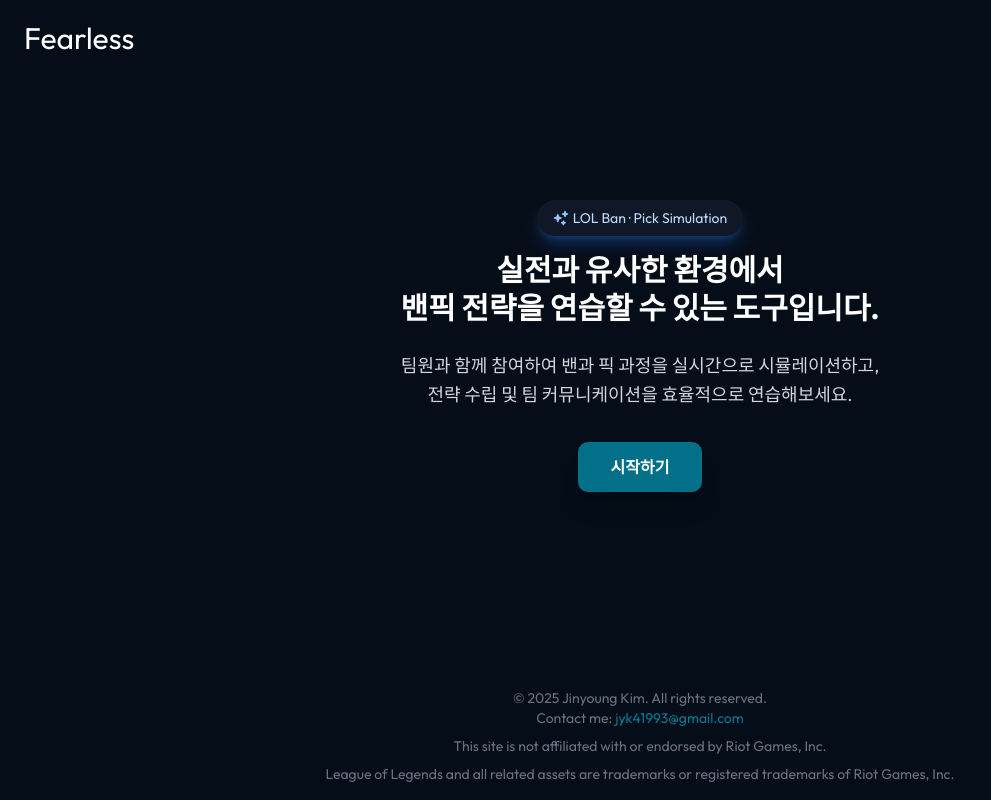
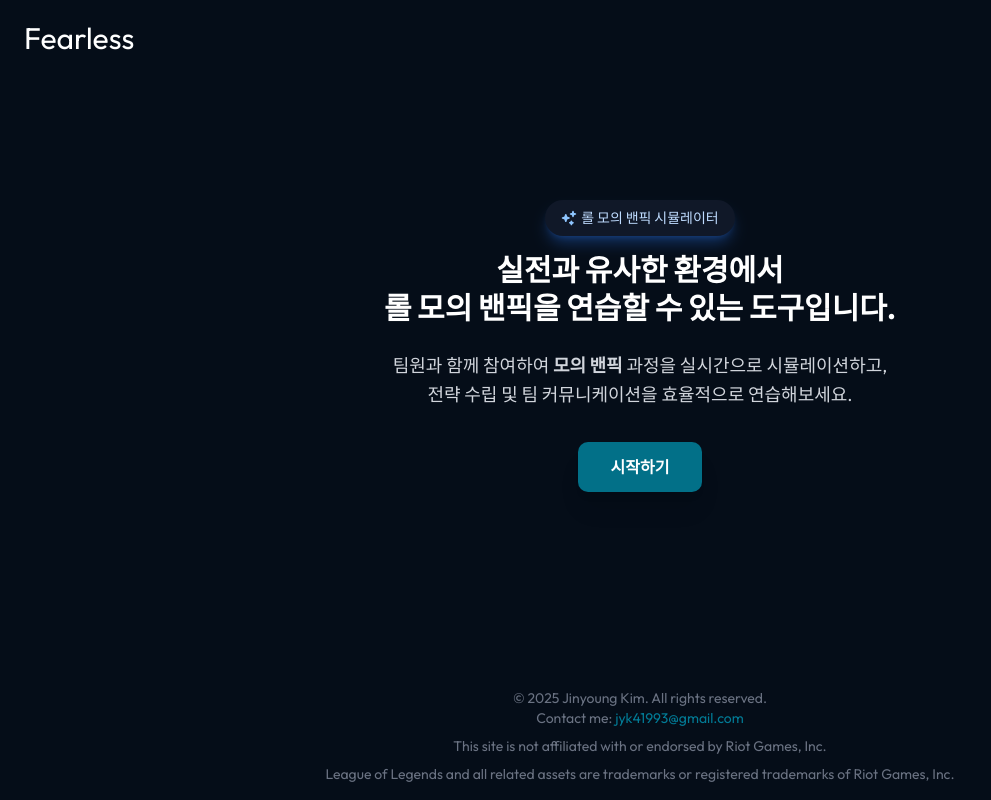
Before and after one commit to Fearless-Lab/fearless-lab.github.io, a React (Vite) app: page / in a window 1280 px wide. Shown: the whole page, without its empty margins (0-991 px from the left). Built offline with nearby package versions, Linux system fonts and the light colour scheme; no server answers.

Commit message:
feat: optimize homepage content with target keywords for better ranking

```diff
--- a/index.html
+++ b/index.html
@@ -1,8 +1,12 @@
 <!DOCTYPE html>
 <html lang="ko">
   <head>
+    <link
+      rel="icon"
+      type="image/png"
+      href="https://fearless-lab.github.io/logo.png"
+    />
     <meta charset="UTF-8" />
-    <link rel="icon" type="image/png" href="/logo.png" />
     <meta
       name="google-site-verification"
       content="YqcAJRdfZJoDlHhJpFHbSl9YiVIPtSeabFQCxhppPH8"
@@ -14,7 +18,7 @@
     <title>롤 모의 밴픽 | 피어리스</title>
     <meta
       name="description"
-      content="Fearless에서 실전처럼 밴픽을 연습하세요. 밴픽 시뮬레이션, 팀 전략, 세트 기록, 스왑까지 완벽 지원하는 모의 밴픽 훈련 도구입니다."
+      content="Fearless에서 롤 모의 밴픽을 실전처럼 연습하세요. 모의 밴픽 시뮬레이션, 팀 전략, 세트 기록, 스왑까지 완벽 지원하는 롤 밴픽 훈련 도구입니다."
     />
     <meta
       name="keywords"
--- a/src/components/HighlightBadge.tsx
+++ b/src/components/HighlightBadge.tsx
@@ -2,7 +2,7 @@ import type { ReactNode } from "react";
 
 const HighlightBadge = ({ children }: { children: ReactNode }) => {
   return (
-    <p className="flex items-center text-sm text-blue-200 mb-4 px-4 py-2 rounded-full bg-gray-900 shadow-lg shadow-blue-500/30">
+    <h1 className="flex items-center text-sm text-blue-200 mb-4 px-4 py-2 rounded-full bg-gray-900 shadow-lg shadow-blue-500/30">
       <svg
         xmlns="http://www.w3.org/2000/svg"
         viewBox="0 0 20 20"
@@ -12,7 +12,7 @@ const HighlightBadge = ({ children }: { children: ReactNode }) => {
         <path d="M15.98 1.804a1 1 0 0 0-1.96 0l-.24 1.192a1 1 0 0 1-.784.785l-1.192.238a1 1 0 0 0 0 1.962l1.192.238a1 1 0 0 1 .785.785l.238 1.192a1 1 0 0 0 1.962 0l.238-1.192a1 1 0 0 1 .785-.785l1.192-.238a1 1 0 0 0 0-1.962l-1.192-.238a1 1 0 0 1-.785-.785l-.238-1.192ZM6.949 5.684a1 1 0 0 0-1.898 0l-.683 2.051a1 1 0 0 1-.633.633l-2.051.683a1 1 0 0 0 0 1.898l2.051.684a1 1 0 0 1 .633.632l.683 2.051a1 1 0 0 0 1.898 0l.683-2.051a1 1 0 0 1 .633-.633l2.051-.683a1 1 0 0 0 0-1.898l-2.051-.683a1 1 0 0 1-.633-.633L6.95 5.684ZM13.949 13.684a1 1 0 0 0-1.898 0l-.184.551a1 1 0 0 1-.632.633l-.551.183a1 1 0 0 0 0 1.898l.551.183a1 1 0 0 1 .633.633l.183.551a1 1 0 0 0 1.898 0l.184-.551a1 1 0 0 1 .632-.633l.551-.183a1 1 0 0 0 0-1.898l-.551-.184a1 1 0 0 1-.633-.632l-.183-.551Z" />
       </svg>
       {children}
-    </p>
+    </h1>
   );
 };
 export default HighlightBadge;
--- a/src/components/Infopill.tsx
+++ b/src/components/Infopill.tsx
@@ -3,7 +3,9 @@ import type { ReactNode } from "react";
 const Infopill = ({ children }: { children: ReactNode }) => {
   return (
     <div className="pb-6">
-      <p className="text-xl md:text-3xl font-bold leading-tight">{children}</p>
+      <h1 className="text-xl md:text-3xl font-bold leading-tight">
+        {children}
+      </h1>
     </div>
   );
 };
--- a/src/components/SubInfopill.tsx
+++ b/src/components/SubInfopill.tsx
@@ -3,12 +3,12 @@ import type { ReactNode } from "react";
 const SubInfopill = ({ children }: { children: ReactNode }) => {
   return (
     <div className="mb-8">
-      <p
+      <h2
         className="text-sm md:text-lg text-gray-300 leading-relaxed"
         style={{ whiteSpace: "pre-line" }}
       >
         {children}
-      </p>
+      </h2>
     </div>
   );
 };
--- a/src/pages/BanPick.tsx
+++ b/src/pages/BanPick.tsx
@@ -65,15 +65,14 @@ const BanPick = () => {
 
   return (
     <>
-      {/* ref) https://ko.react.dev/reference/react-dom/components/title */}
-      <title>피어리스 | 밴픽 URL 생성</title>
+      <title>롤 모의 밴픽 | 피어리스</title>
 
       <section
         id="banPick"
         ref={sectionRef}
         className="flex flex-col items-center justify-center my-28 text-center scroll-mt-20"
       >
-        <HighlightBadge>LOL Ban · Pick Simulation</HighlightBadge>
+        <HighlightBadge>롤 모의 밴픽 시뮬레이터</HighlightBadge>
 
         <Infopill>밴픽 전략을 구상해보세요</Infopill>
         <SubInfopill>
--- a/src/pages/Home.tsx
+++ b/src/pages/Home.tsx
@@ -19,16 +19,17 @@ const Home = () => {
         ref={sectionRef}
         className="flex flex-col items-center justify-center px-4 text-center flex-grow pt-50"
       >
-        <HighlightBadge>LOL Ban · Pick Simulation</HighlightBadge>
+        <HighlightBadge>롤 모의 밴픽 시뮬레이터</HighlightBadge>
 
         <Infopill>
           실전과 유사한 환경에서
           <br />
-          밴픽 전략을 연습할 수 있는 도구입니다.
+          <strong>롤 모의 밴픽</strong>을 연습할 수 있는 도구입니다.
         </Infopill>
 
         <SubInfopill>
-          팀원과 함께 참여하여 밴과 픽 과정을 실시간으로 시뮬레이션하고,
+          팀원과 함께 참여하여 <strong>모의 밴픽</strong> 과정을 실시간으로
+          시뮬레이션하고,
           <br />
           전략 수립 및 팀 커뮤니케이션을 효율적으로 연습해보세요.
         </SubInfopill>
```
Also changed, not shown: public/ads.txt (added).
